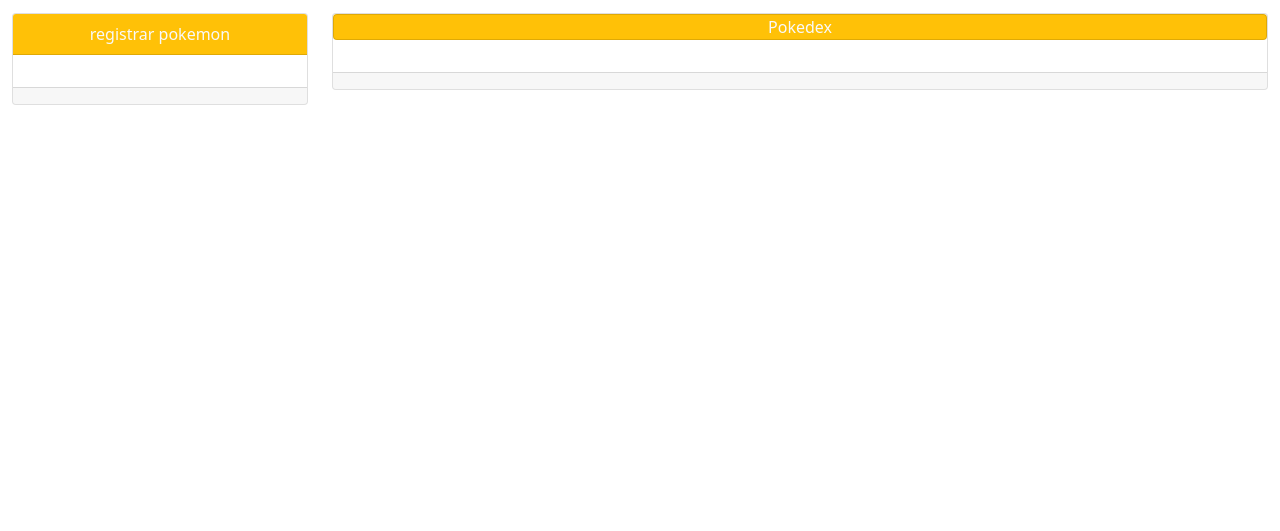
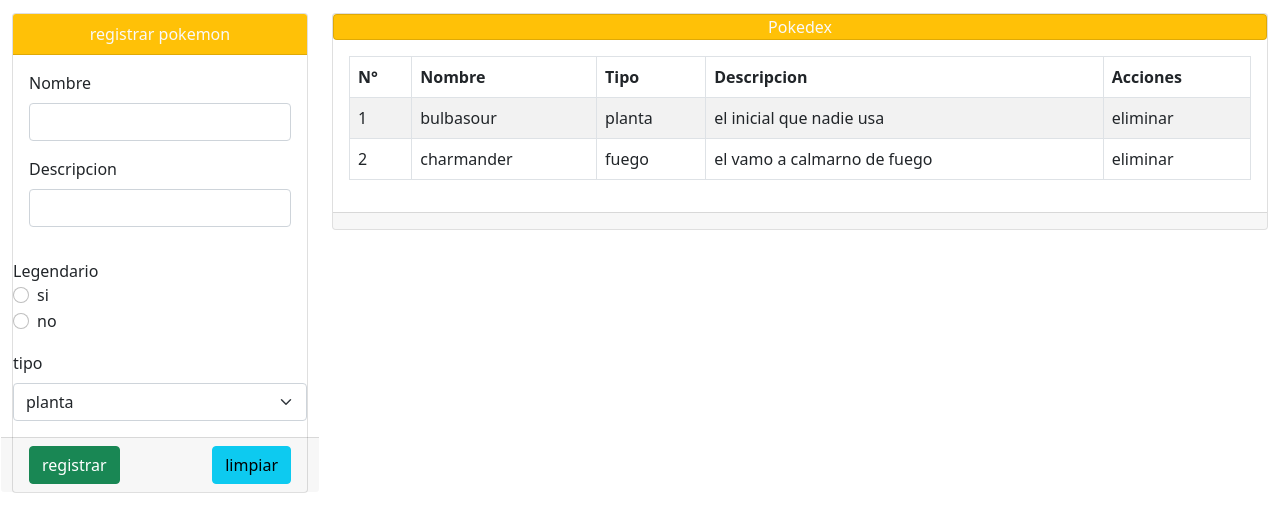
Before and after one commit to maty1975/Pokedex_USM, a plain HTML site: page index.html in a window 1280 px wide. Shown: the part 95-626 px from the top of the page. Drawn offline with nearby package versions, Linux system fonts and the light colour scheme.

Commit message:
se agrega javascript y formulario

```diff
--- a/index.html
+++ b/index.html
@@ -1,5 +1,5 @@
 <!doctype html>
-<html lang="en">
+<html lang="es">
   <head>
     <!-- Required meta tags -->
     <meta charset="utf-8">
@@ -30,10 +30,55 @@
                         <span>registrar pokemon</span>
                     </div>
                     <div class="card-body">
+                        <div class="mb-3">
+                            <label class="form-label" for="nombre-txt">Nombre</label>
+                            <input class="form-control" type="text" id="nombre-txt">
+                        </div>
+                        <div class="mb-3">
+                            <label class="form-label" for="description-txt">Descripcion</label>
+                            <input type="text" class="form-control" id="description-txt">
+                        </div>
+                    </div>
+                    <div class="mb-3">
+                        <label for="legendario-rb">Legendario</label>
+                        <div class="form-check">
+                            <input class="form-check-input"
+                            type="radio"
+                            name="legendario-rb"
+                            id="legendario-si">
+                            <label for="Legendario-si"
+                            class="form-check-label">si</label>
+                        </div>
+                        <div class="form-check form-check-inline">
+                            <input type="radio"
+                            name="legendario-rb"
+                            id="legendario-no"  class="form-check-input">
+                            <label for="legendario-no"
+                                class="form-check-label">no</label>
+                        </div>
+                    </div>
 
+                    <div class="mb-3">
+                        <label for="tipo-select" class="form-label" >tipo</label>
+                        <select id="tipo-select" class="form-select">
+                            <option value="planta">planta</option>
+                            <option value="fuego">fuego</option>
+                            <option value="agua">agua</option>
+                            <option value="normal">normal</option>
+                        </select>
                     </div>
-                    <div class="card-footer">
-
+                    <div class="card-footer row">
+                        <div class="col-6">
+                            <button type="button"
+                            class="btn btn-success"
+                            id="registrar-btn">registrar</button>
+                        </div>
+                        <div class="col-6 text-end">
+                            <button type="button"
+                            class="btn btn-info"
+                            id="limpiar-btn">
+                            limpiar</button>
+                        </div>
                     </div>
                 </div>
             </div>
@@ -43,7 +88,34 @@
                         <span>Pokedex</span>
                     </div>
                     <div class="card-body">
+                        <table class="table table-hover table-bordered table-striped">
+                            <thead>
+                                <tr>
+                                    <th>N°</th>
+                                    <th>Nombre</th>
+                                    <th>Tipo</th>
+                                    <th>Descripcion</th>
+                                    <th>Acciones</th>
+                                </tr>
+                            </thead>
+                            <tbody>
+                                <tr>
+                                    <td>1</td>
+                                    <td>bulbasour</td>
+                                    <td>planta</td>
+                                    <td>el inicial que nadie usa</td>
+                                    <td>eliminar</td>
+                                </tr>
+                                <tr>
+                                    <td>2</td>
+                                    <td>charmander</td>
+                                    <td>fuego</td>
+                                    <td>el vamo a calmarno de fuego</td>
+                                    <td>eliminar</td>
+                                </tr>
 
+                            </tbody>
+                        </table>
                     </div>
                     <div class="card-footer">
 
@@ -56,9 +128,6 @@
 
 
     <script src="https://cdn.jsdelivr.net/npm/bootstrap@5.0.0-beta3/dist/js/bootstrap.bundle.min.js" integrity="sha384-JEW9xMcG8R+pH31jmWH6WWP0WintQrMb4s7ZOdauHnUtxwoG2vI5DkLtS3qm9Ekf" crossorigin="anonymous"></script>
-
-
-
-
+    <script src="js/index.js"></script>
   </body>
 </html>
--- /dev/null
+++ b/js/index.js
@@ -0,0 +1,6 @@
+
+document.querySelector("#registrar-btn").addEventListener("click", ()=>{
+    let nombre = document.querySelector("#nombre-txt").value;
+
+    Alert("Hola mundo!" + nombre);
+});
```
